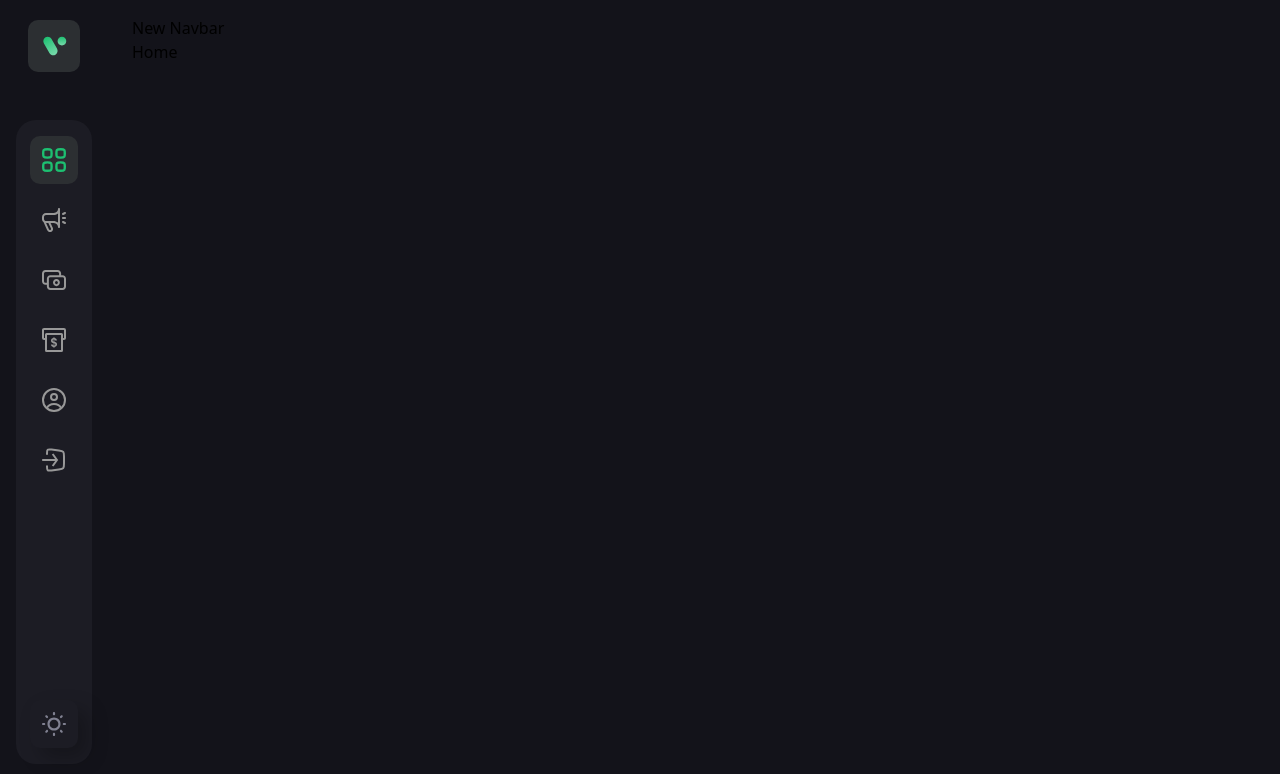
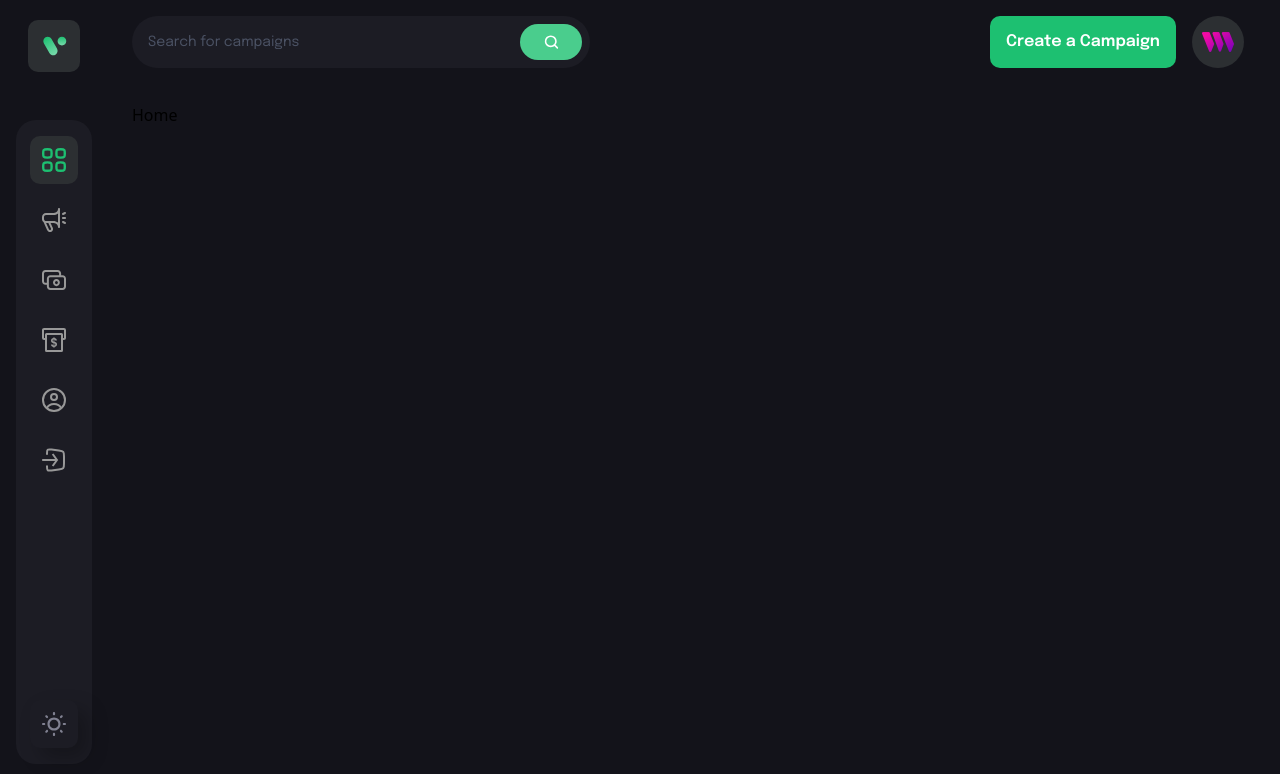
Before and after one commit to Akshat2Jain/web3_crowdfunding, a React (Vite) app in the folder project/client/: page / in a window 1280 px wide. Shown: the top 774 px of the page. Built offline with nearby package versions, Linux system fonts and the light colour scheme; what @thirdweb-dev/react would draw is missing.

Commit message:
added navbar

```diff
--- a/project/client/src/components/Navbar.jsx
+++ b/project/client/src/components/Navbar.jsx
@@ -1,17 +1,102 @@
-import React ,{useState}from 'react'
-import { Link, useNavigate } from 'react-router-dom';
-import CustomButton from './CustomButton'
-import { logo, menu, search, thirdweb } from '../assets';
-import { navlinks } from '../constants';
-
+import React, { useState } from "react";
+import { Link, useNavigate } from "react-router-dom";
+import CustomButton from "./CustomButton";
+import { logo, menu, search, thirdweb } from "../assets";
+import { navlinks } from "../constants";
 
 const Navbar = () => {
-    const navigate = useNavigate();
-    const [isActive, setIsActive] = useState('dashboard');
-    const [toggleDrawer, setToggleDrawer] = useState(false);
+  const navigate = useNavigate();
+  const [isActive, setIsActive] = useState("dashboard");
+  const [toggleDrawer, setToggleDrawer] = useState(false);
+  const address = "0xabc";
   return (
-    <div>New Navbar</div>
-  )
-}
+    <div className="flex md:flex-row flex-col-reverse justify-between mb-[35px] gap-6">
+      <div className="lg:flex-1 flex flex-row max-w-[458px] py-2 pl-4 pr-2 h-[52px] bg-[#1c1c24] rounded-[100px]">
+        <input
+          type="text"
+          placeholder="Search for campaigns"
+          className="flex w-full font-epilogue font-normal text-[14px] placeholder:text-[#4b5264] text-white bg-transparent outline-none"
+        />
+        <div className="w-[72px] h-full rounded-[20px] bg-[#4acd8d] flex justify-center items-center cursor-pointer">
+          <img
+            src={search}
+            alt="search"
+            className="w-[15px] h-[15px] object-contain"
+          />
+        </div>
+      </div>
+      <div className="sm:flex hidden flex-row justify-end gap-4">
+        <CustomButton
+          btnType="button"
+          title={address ? "Create a Campaign" : "Connect"}
+          styles={address ? "bg-[#1dc071]" : "bg-[#8c6dfd]"}
+          handleClick={() => {
+            if (address) navigate("create-campaign");
+            else "connect()";
+          }}
+        />
+        <Link to="/profile">
+          <div className="w-[52px] h-[52px] rounded-full bg-[#2c2f32] flex justify-center items-center cursor-pointer">
+            <img
+              src={thirdweb}
+              alt="user"
+              className="w-[60%] h-[60%] object-contain"
+            />
+          </div>
+        </Link>
+      </div>
+      {/* For Small Screen */}
+      <div className="sm:hidden flex justify-between items-center relative">
+        <div className="w-[40px] h-[40px] rounded-[10px] bg-[#2c2f32] flex justify-center items-center cursor-pointer">
+            <img src={logo} alt="user" className="w-[60%] h-[60%] object-contain" />
+          </div>
 
-export default Navbar
+          <img
+            src={menu}
+            alt="menu"
+            className="w-[34px] h-[34px] object-contain cursor-pointer"
+            onClick={() => setToggleDrawer((prev) => !prev)}
+          />
+
+          <div className={`absolute top-[60px] right-0 left-0 bg-[#1c1c24] z-10 shadow-secondary py-4 ${!toggleDrawer ? '-translate-y-[100vh]' : 'translate-y-0'} transition-all duration-700`}>
+            <ul className="mb-4">
+              {navlinks.map((link) => (
+                <li
+                  key={link.name}
+                  className={`flex p-4 ${isActive === link.name && 'bg-[#3a3a43]'}`}
+                  onClick={() => {
+                    setIsActive(link.name);
+                    setToggleDrawer(false);
+                    navigate(link.link);
+                  }}
+                >
+                  <img
+                    src={link.imgUrl}
+                    alt={link.name}
+                    className={`w-[24px] h-[24px] object-contain ${isActive === link.name ? 'grayscale-0' : 'grayscale'}`}
+                  />
+                  <p className={`ml-[20px] font-epilogue font-semibold text-[14px] ${isActive === link.name ? 'text-[#1dc071]' : 'text-[#808191]'}`}>
+                    {link.name}
+                  </p>
+                </li>
+              ))}
+            </ul>
+
+            <div className="flex mx-4">
+            <CustomButton
+              btnType="button"
+              title={address ? 'Create a campaign' : 'Connect'}
+              styles={address ? 'bg-[#1dc071]' : 'bg-[#8c6dfd]'}
+              handleClick={() => {
+                if(address) navigate('create-campaign')
+                else connect();
+              }}
+            />
+            </div>
+          </div>
+        </div>
+    </div>
+  );
+};
+
+export default Navbar;
```
